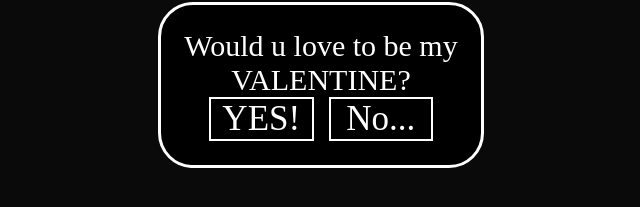
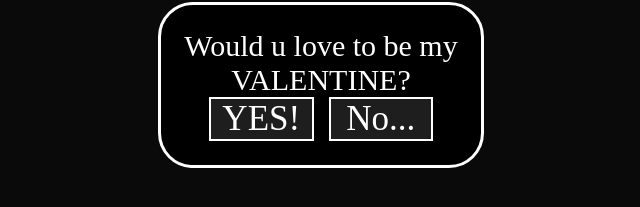
Before and after one commit to ZktmPlr/ZktmPlr.github.iosasdd, a plain HTML site: page index.html in a window 1280 px wide. Shown: the part 539-746 px from the top of the page, without its empty margins (319-959 px from the left). Drawn offline with Linux system fonts and the light colour scheme.

Commit message:
index.html

```diff
--- a/index.html
+++ b/index.html
@@ -51,8 +51,10 @@
             gap: 15px;
         }
 
-        .yes {
+        .yes,
+        .no {
             height: 5vh;
+            background:rgb(30,30,30);
             text-align: center;
             display: flex;
             justify-content: center;
@@ -60,26 +62,34 @@
             font-family: Staatliches;
             font-size: 35px;
             width: 45%;
-            background: black;
             border: 2px solid white;
+            position: relative;
+            overflow: hidden;
+            color: white;
         }
 
-        .no {
-            height: 5vh;
-            text-align: center;
-            display: flex;
-            justify-content: center;
-            align-items: center;
-            font-family: Staatliches;
-            font-size: 35px;
-            width: 45%;
+        .yes:hover {
+            background: pink;
+        }
+
+        .no:hover {
             background: black;
-            border: 2px solid white;
+        }
+
+        .yes:hover span,
+        .no:hover span {
+            transform: translateX(100%);
+        }
+
+        .yes span,
+        .no span {
+            display: inline-block;
+            transition: transform 0.5s ease-in-out;
         }
 
         .yay {
             position: absolute;
-            font-size: 10px;
+            font-size: 20px;
             pointer-events: none; /* Prevents the YAYs from blocking clicks on underlying elements */
         }
     </style>
@@ -88,8 +98,8 @@
     <div class="item"></div>
     <div class="item1">Would u love to be my VALENTINE?
         <div class="d">
-            <div class="yes" onclick="shesaidyes()">YES!</div>
-            <div class="no" onclick="handleNoClick()">No...</div>
+            <div class="yes" onclick="shesaidyes()"><span>YES!</span></div>
+            <div class="no" onclick="handleNoClick()"><span>No...</span></div>
         </div>
     </div>
 
@@ -101,7 +111,7 @@
         function shesaidyes() {
             let item = document.querySelector(".item");
             item.style.backgroundImage = "none";
-            item.textContent = "YAY";
+            item.textContent = "YAY, LOVE U SO MUCH!!";
             item.style.color = "white";
             item.style.fontSize = "200px";
             item.style.fontFamily = "staatliches"; // Clear the content
@@ -115,7 +125,7 @@
             let yay = document.createElement("div");
             yay.classList.add("yay");
             yay.textContent = "YAY!!!";
-            yay.style.fontSize = "10px";
+            yay.style.fontSize = "20px";
             yay.style.color = getRandomColor();
             yay.style.left = getRandomPosition() + "px";
             yay.style.top = getRandomPosition() + "px";
```
